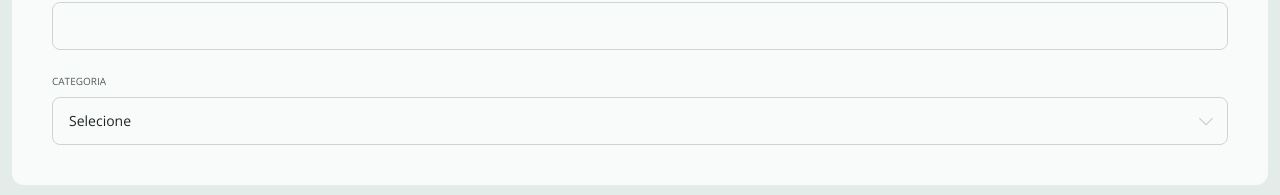
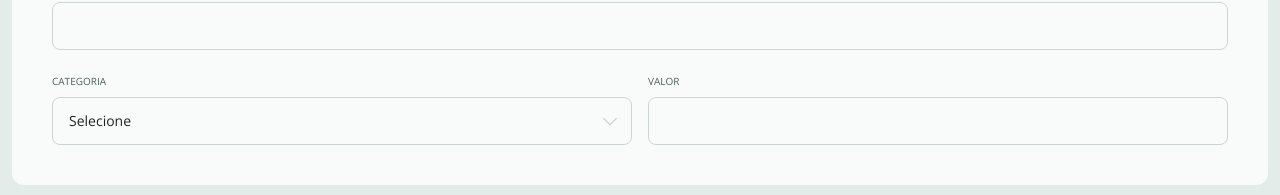
Before and after one commit to macedocmateus/refund-2.0-frontend, a React (Vite) app: page / in a window 1280 px wide. Shown: the part 265-460 px from the top of the page. Built offline with nearby package versions, Linux system fonts and the light colour scheme.

Commit message:
added: add valor input

```diff
--- a/src/pages/Refund.tsx
+++ b/src/pages/Refund.tsx
@@ -18,6 +18,8 @@ export function Refund() {
             </header>
 
             <Input required legend="Nome da solicitação"></Input>
+
+            <div className="flex gap-4">
                 <Select
                     required
                     legend="Categoria"
@@ -30,6 +32,9 @@ export function Refund() {
                         </option>
                     ))}
                 </Select>
+
+                <Input legend="Valor" required></Input>
+            </div>
         </form>
     );
 }
```
Lines whose indentation alone changed are shown as unchanged.
